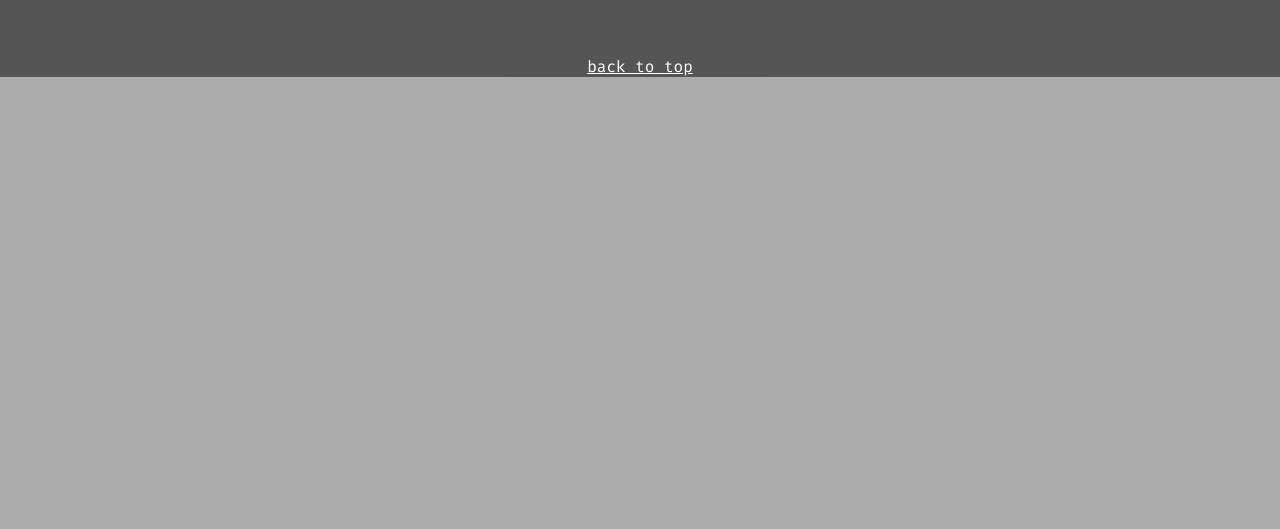
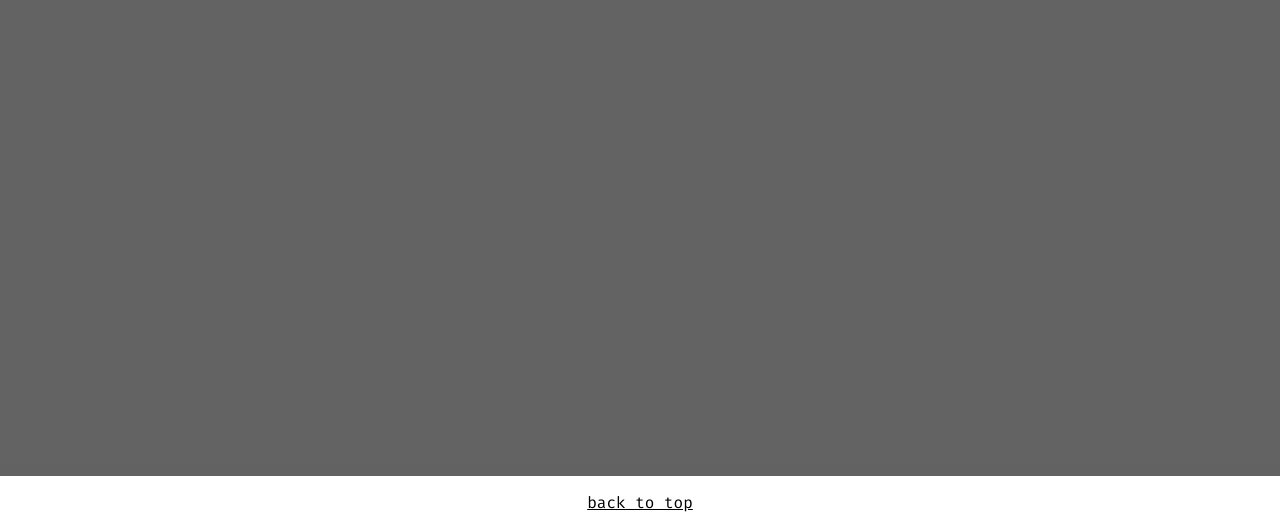
Before and after one commit to cordellbonnieux/portfolio, a React (Create React App) app: page / in a window 1280 px wide. Shown: the part 3601-4130 px from the top of the page. Before the commit the page ends 3678 px from the top, so only its background shows below. Built offline with nearby package versions, Linux system fonts and the light colour scheme.

Commit message:
Styled footer and contact area.

```diff
--- a/src/App.css
+++ b/src/App.css
@@ -73,6 +73,12 @@ body {
 
 a {
   color: #fff;
+  text-decoration: underline;
+  cursor: pointer;
+}
+
+a:hover {
+  text-decoration: none;
 }
 
 /*
@@ -153,6 +159,7 @@ header > ul > li:first-child {
   font-size: 1em;
   z-index: 10;
   cursor: pointer;
+  font-family: 'Fira Code', monospace;
 }
 
 #hamburger:hover {
@@ -385,9 +392,35 @@ main #projects figure:nth-child(4), main #projects figure:nth-child(8) {
 }
 
 /*
+* Contact
+*/
+main #contact {
+  margin-top: 50px;
+  padding: 100px 0;
+  justify-content: center;
+  background-color: #000;
+}
+
+main #contact form div {
+  margin: 1em 0;
+}
+
+main #contact form div textarea {
+  resize: none;
+  width: 100%;
+  height: 10em;
+}
+
+/*
 * Footer
 */
 
 footer {
+  background-color:#fff;
   text-align: center;
+  padding: 1em 0;
 }
+
+footer a {
+  color: #000;
+}
```
